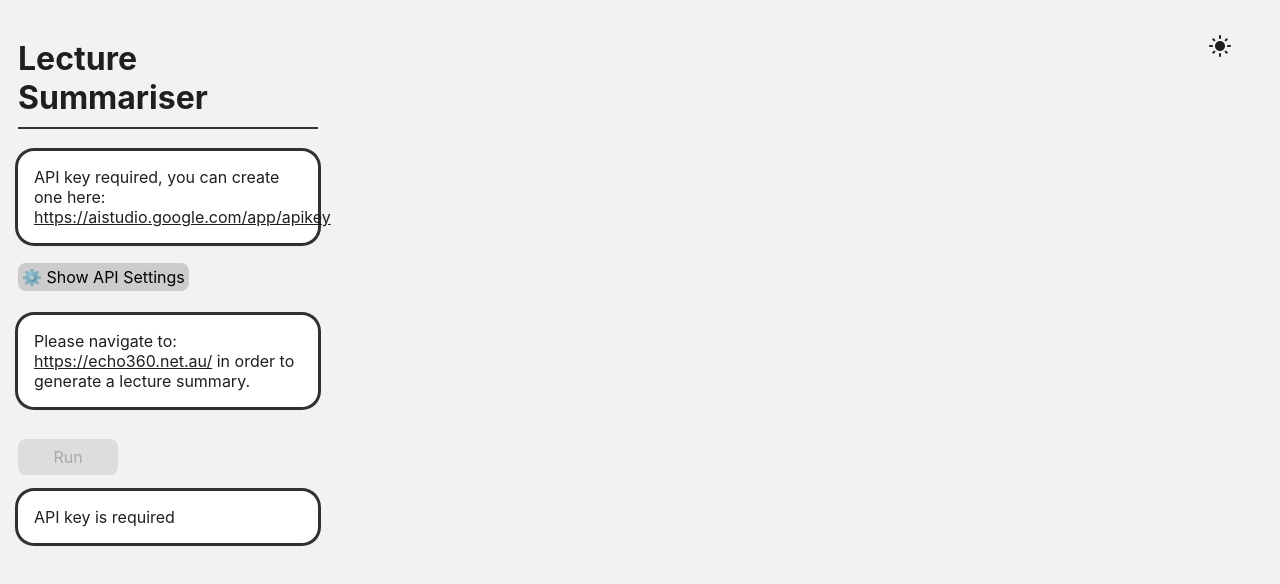
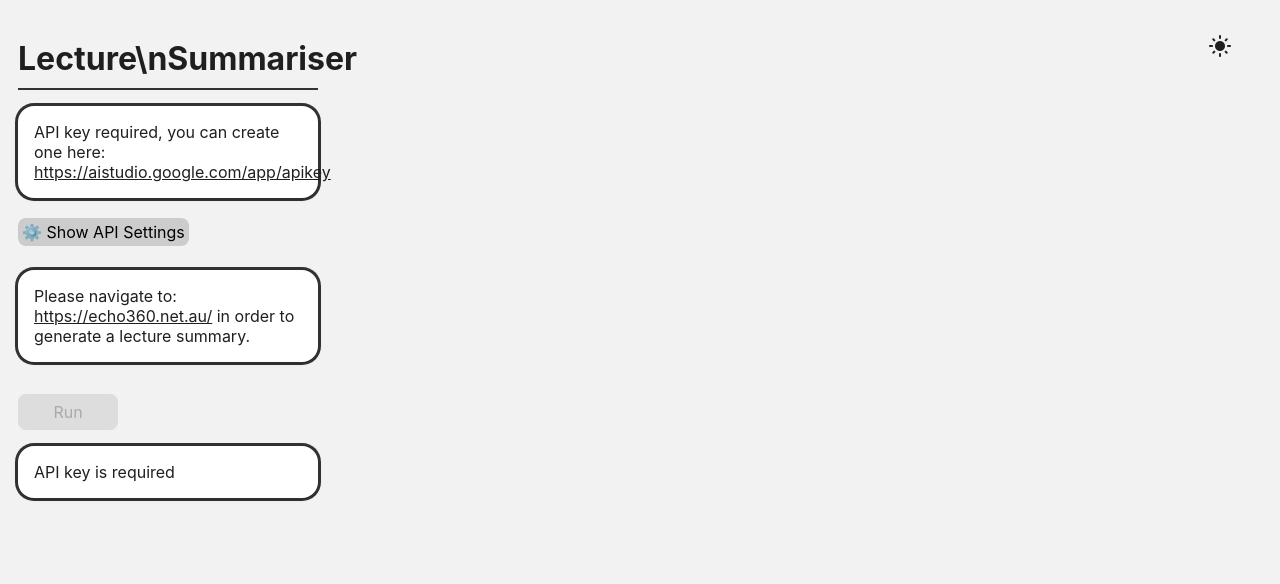
Before and after one commit to kianslagter/lecture-summary, a website with bundled scripts: page popup/index.html in a window 1280 px wide. Built offline with nearby package versions, Linux system fonts and the light colour scheme; some packages are replaced by stand-ins of ours; no server answers.

Commit message:
modified title and removed gitignore

```diff
--- a/popup/index.css
+++ b/popup/index.css
@@ -172,3 +172,10 @@ h1 {
   padding-bottom: 10px;
   font-size: 32px;
 }
+
+.title {
+  width: 100%;
+  white-space: pre-line;
+  text-align: center;
+  margin-bottom: 1rem;
+}
--- a/popup/index.html
+++ b/popup/index.html
@@ -12,7 +12,7 @@
     </style>
   </head>
   <body>
-    <h1>Lecture Summariser</h1>
+    <h1 class="title">Lecture\nSummariser</h1>
     <button class="theme-toggle" id="theme-toggle">
       <i class="material-icons light-icon">light_mode</i>
       <i class="material-icons dark-icon">dark_mode</i>
```
Also changed, not shown: dist/popup.bundle.js (added), 1 other file.
